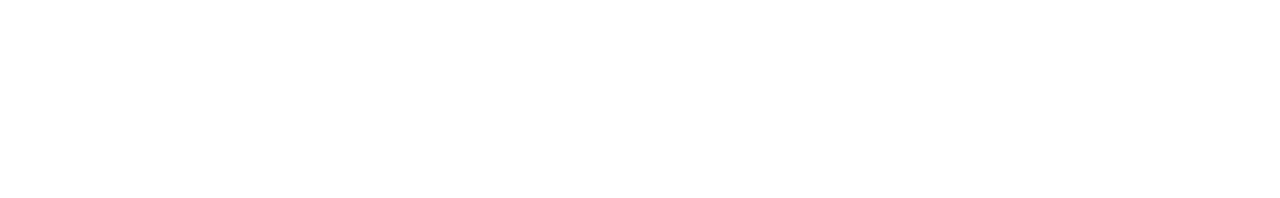
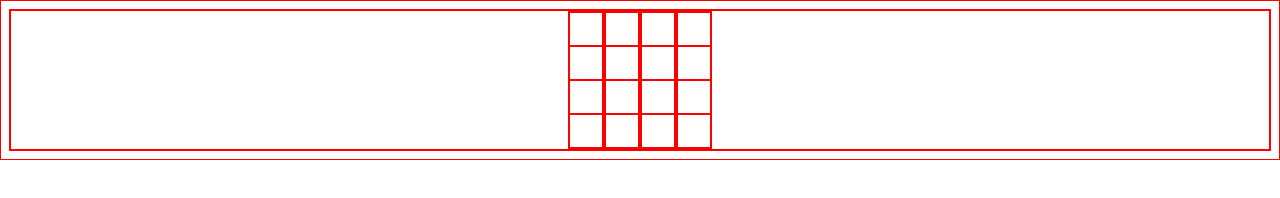
Before and after one commit to ZephyRemix/Etch-a-Sketch, a plain HTML site: page index.html in a window 1280 px wide. Drawn offline with Linux system fonts and the light colour scheme.

Commit message:
Add grid visual onto map

```diff
--- a/index.html
+++ b/index.html
@@ -8,7 +8,7 @@
         <link rel="stylesheet" href="style.css">
     </head>
     <body>
-        <div class="squareGrid"></div>
+        <div class="gridMap"></div>
     </body>
     <script src="javascript.js"></script>
 </html>
--- a/javascript.js
+++ b/javascript.js
@@ -0,0 +1,21 @@
+const GRID_ROW = 4;
+const GRID_COL = 4;
+
+let gridMap = document.querySelector(".gridMap");
+
+// create 16x16 grid of square divs
+for (let row = 0; row < GRID_ROW; row++) {
+    let gridRow = document.createElement("div");
+
+    for (let col = 0; col < GRID_COL; col++) {
+        let gridCol = document.createElement("div");
+        gridCol.setAttribute("class", "box");
+        gridRow.appendChild(gridCol);
+    }
+    gridMap.appendChild(gridRow);
+}
+
+
+// make the divs flexbox to appear as a grid
+
+// for each grid, set up hover effect -> change color when mouse passes over them
--- a/style.css
+++ b/style.css
@@ -0,0 +1,13 @@
+* {
+    border: 1px solid red;
+}
+
+.gridMap {
+    display:flex;
+    justify-content: center;
+}
+
+.box {
+    width: 2rem;
+    height: 2rem;
+}
```
